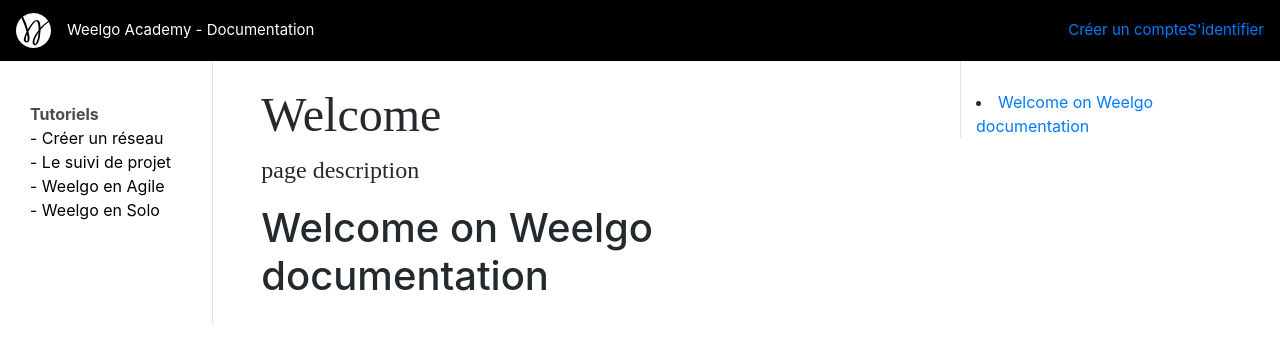
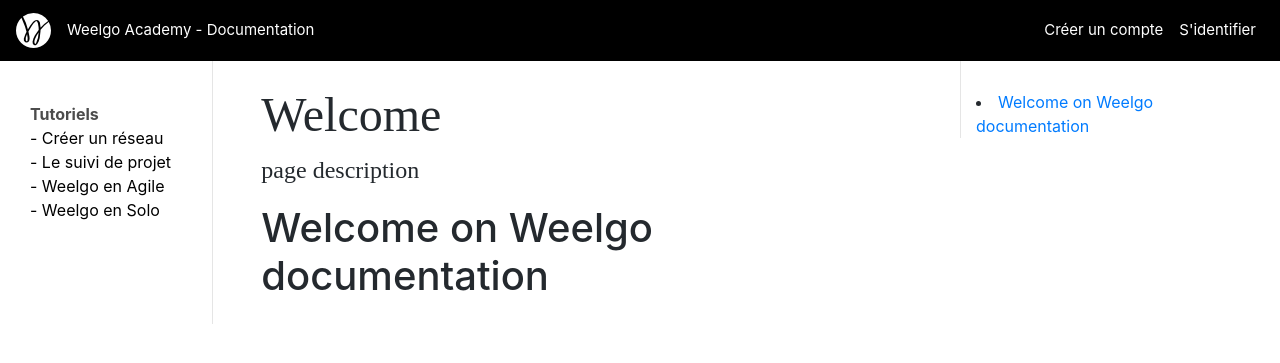
Before and after one commit to Weelgo/weelgo.github.io, a Jekyll site: the page built from index.md, in a window 1280 px wide. Shown: the top 363 px of the page. Built offline with Jekyll 4.4.1, drawn with Linux system fonts in a browser that asks for light colours.

Commit message:
Modif index

```diff
--- a/_includes/docs-navbar.html
+++ b/_includes/docs-navbar.html
@@ -11,8 +11,8 @@
       </li>
     </ul>
      <ul class="nav navbar-nav navbar-right">
-     	<li><a href="https://www.weelgo.com/weelgo-portal/create_account">Créer un compte</a></li>
-		<li><a href="https://www.weelgo.com/weelgo-portal/login">S'identifier</a></li>
+     	<li><a class="nav-link" href="https://www.weelgo.com/weelgo-portal/create_account">Créer un compte</a></li>
+		<li><a class="nav-link" href="https://www.weelgo.com/weelgo-portal/login">S'identifier</a></li>
      </ul>
   </div>
 </nav>
```
